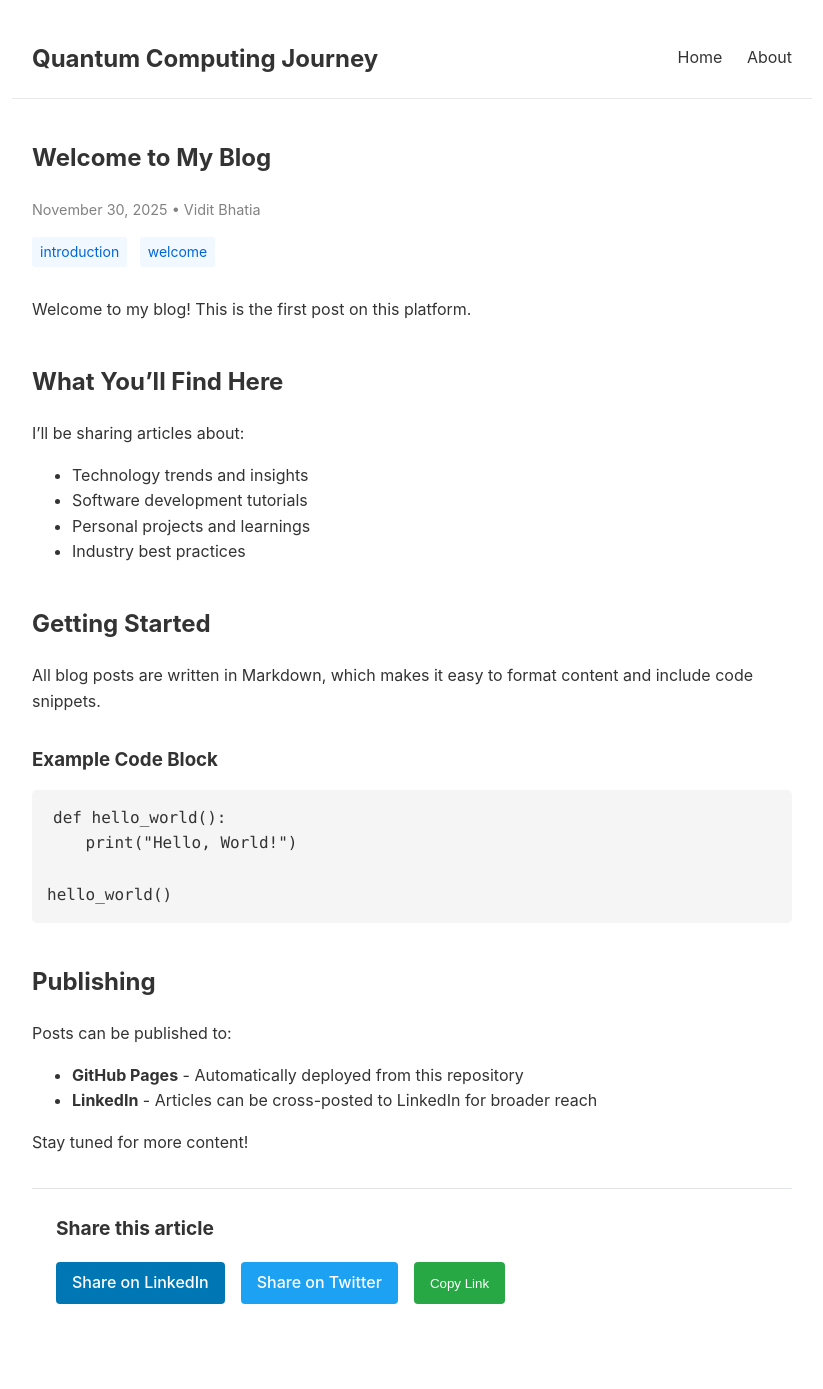
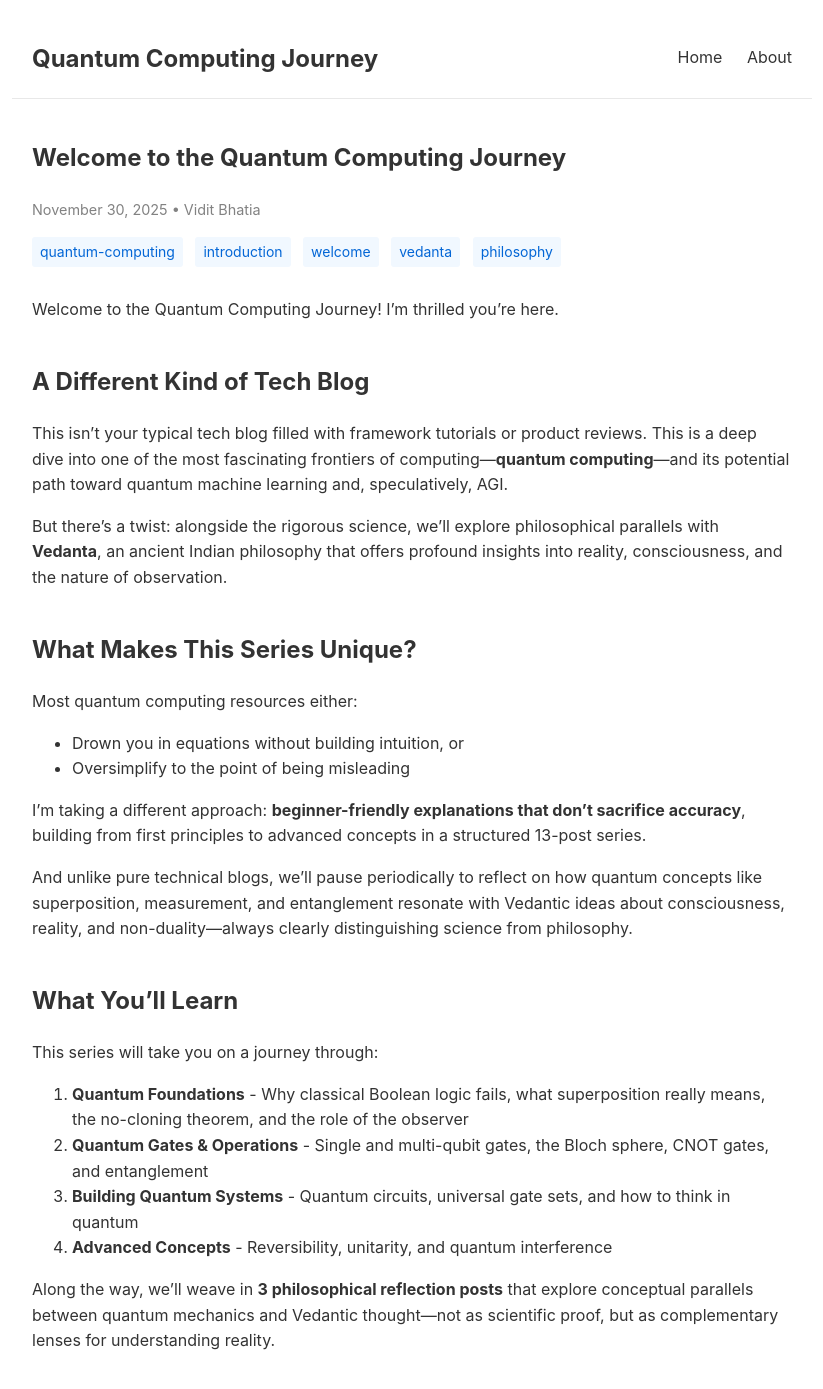
Before and after one commit to vidit-bhatia/blogs, a Jekyll site: the page built from _posts/2025-11-30-welcome-to-my-blog.md, in a window 1280 px wide and 1400 px high. Shown: the top 1389 px of the window, without its empty margins (228-1051 px from the left). Built offline with Jekyll 4.4.1, drawn with Linux system fonts in a browser that asks for light colours; some of the changed text lies outside the part shown.

Commit message:
Update welcome post with quantum computing journey content

````diff
--- a/_posts/2025-11-30-welcome-to-my-blog.md
+++ b/_posts/2025-11-30-welcome-to-my-blog.md
@@ -1,41 +1,68 @@
 ---
 layout: post
-title: "Welcome to My Blog"
+title: "Welcome to the Quantum Computing Journey"
 date: 2025-11-30 00:00:00 +0000
-categories: general
-tags: [introduction, welcome]
+categories: quantum-computing introduction
+tags: [quantum-computing, introduction, welcome, vedanta, philosophy]
 author: Vidit Bhatia
-description: "An introductory post to my new blog"
+description: "Welcome to a unique exploration of quantum computing, machine learning, and consciousness through the lens of both modern science and ancient philosophy"
 ---
 
-Welcome to my blog! This is the first post on this platform.
+Welcome to the Quantum Computing Journey! I'm thrilled you're here.
 
-## What You'll Find Here
+## A Different Kind of Tech Blog
 
-I'll be sharing articles about:
+This isn't your typical tech blog filled with framework tutorials or product reviews. This is a deep dive into one of the most fascinating frontiers of computing—**quantum computing**—and its potential path toward quantum machine learning and, speculatively, AGI.
 
-- Technology trends and insights
-- Software development tutorials
-- Personal projects and learnings
-- Industry best practices
+But there's a twist: alongside the rigorous science, we'll explore philosophical parallels with **Vedanta**, an ancient Indian philosophy that offers profound insights into reality, consciousness, and the nature of observation.
 
-## Getting Started
+## What Makes This Series Unique?
 
-All blog posts are written in Markdown, which makes it easy to format content and include code snippets.
+Most quantum computing resources either:
+- Drown you in equations without building intuition, or
+- Oversimplify to the point of being misleading
 
-### Example Code Block
+I'm taking a different approach: **beginner-friendly explanations that don't sacrifice accuracy**, building from first principles to advanced concepts in a structured 13-post series.
 
-```python
-def hello_world():
-    print("Hello, World!")
+And unlike pure technical blogs, we'll pause periodically to reflect on how quantum concepts like superposition, measurement, and entanglement resonate with Vedantic ideas about consciousness, reality, and non-duality—always clearly distinguishing science from philosophy.
 
-hello_world()
-```
+## What You'll Learn
 
-## Publishing
+This series will take you on a journey through:
 
-Posts can be published to:
-- **GitHub Pages** - Automatically deployed from this repository
-- **LinkedIn** - Articles can be cross-posted to LinkedIn for broader reach
+1. **Quantum Foundations** - Why classical Boolean logic fails, what superposition really means, the no-cloning theorem, and the role of the observer
+2. **Quantum Gates & Operations** - Single and multi-qubit gates, the Bloch sphere, CNOT gates, and entanglement
+3. **Building Quantum Systems** - Quantum circuits, universal gate sets, and how to think in quantum
+4. **Advanced Concepts** - Reversibility, unitarity, and quantum interference
 
-Stay tuned for more content!
+Along the way, we'll weave in **3 philosophical reflection posts** that explore conceptual parallels between quantum mechanics and Vedantic thought—not as scientific proof, but as complementary lenses for understanding reality.
+
+## Who Is This For?
+
+You're in the right place if you're:
+- A **software engineer** curious about quantum computing
+- An **ML enthusiast** interested in quantum machine learning
+- A **STEM student** looking for an accessible yet rigorous introduction
+- Someone fascinated by the intersection of **science and philosophy**
+
+You don't need a physics degree—just curiosity and a willingness to think differently about reality.
+
+## The Road Ahead
+
+Our first real post, [Why Your Classical AND Gates Won't Work in Quantum Computing](/blogs/2025/11/30/why-boolean-logic-fails-quantum/), sets the stage by explaining why the Boolean logic that powers every computer you've ever used completely breaks down in the quantum realm.
+
+From there, we'll build systematically toward understanding quantum algorithms, quantum machine learning, and the speculative paths toward AGI—always grounding the discussion in what's scientifically established versus what's frontier research versus what's philosophical reflection.
+
+## A Personal Note
+
+I created this blog because I believe the most interesting ideas live at the intersections—where quantum physics meets computation, where ancient philosophy meets modern science, where rigorous thinking meets open-minded exploration.
+
+If that resonates with you, I think you'll enjoy this journey.
+
+Let's explore the quantum world together. 🌌
+
+---
+
+**Next Post**: [Why Your Classical AND Gates Won't Work in Quantum Computing](/blogs/2025/11/30/why-boolean-logic-fails-quantum/)
+
+*Follow along on [LinkedIn](https://linkedin.com/in/viditbhatia), [GitHub](https://github.com/vidit-bhatia), or [Twitter](https://twitter.com/BhatiaVidi5709) for updates as new posts are published.*
````
